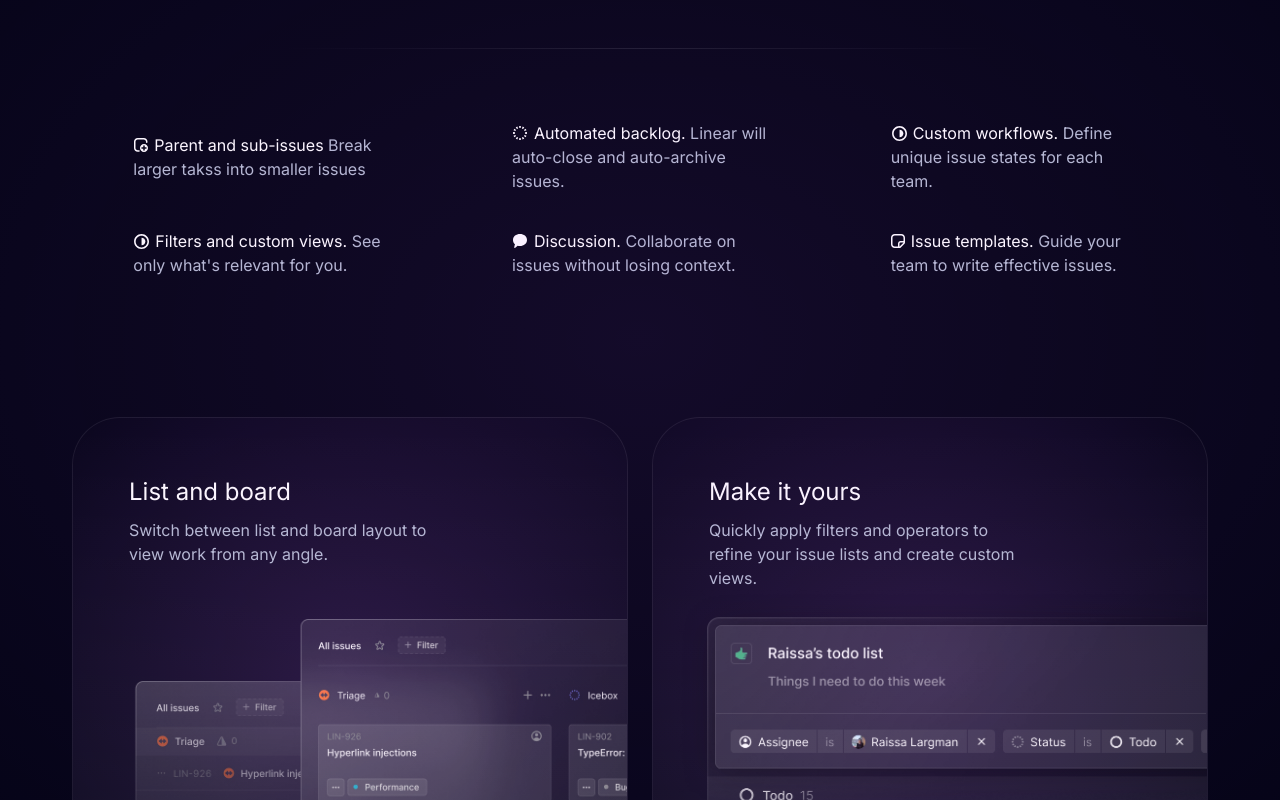
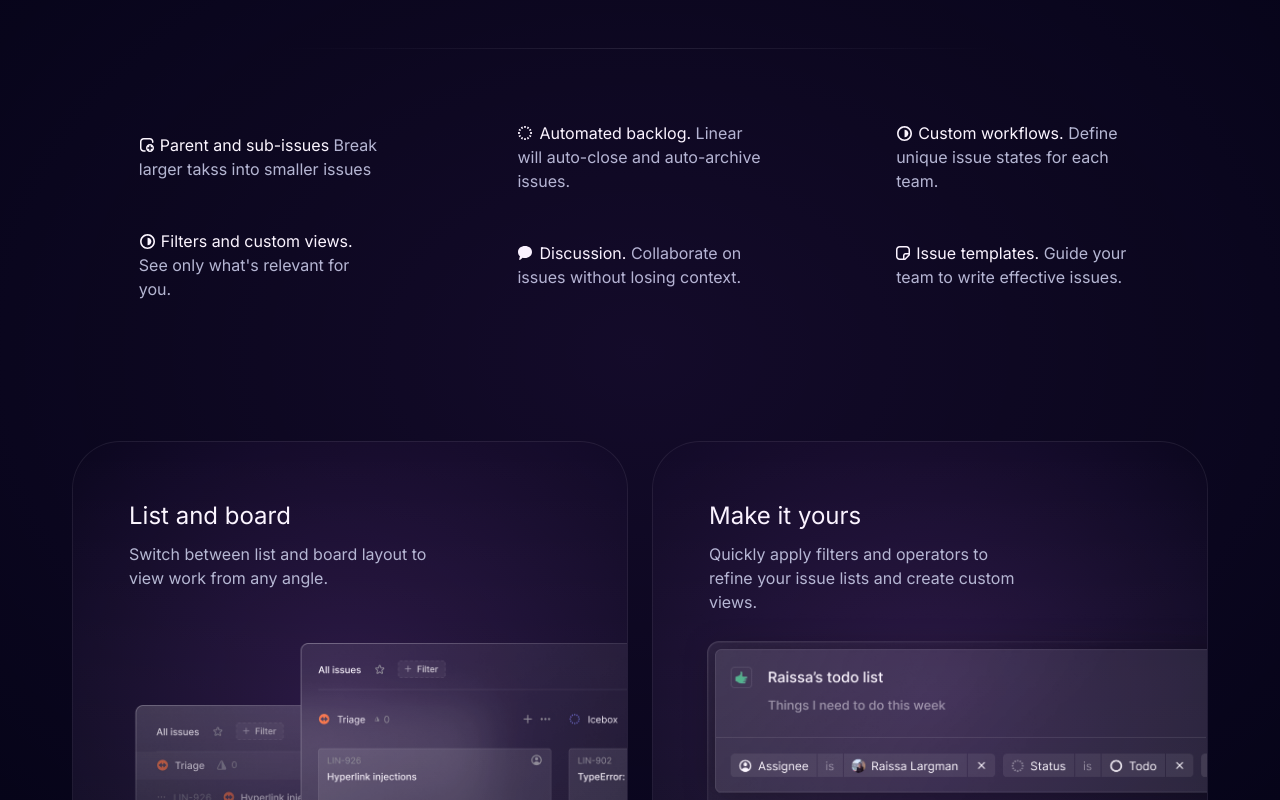
Before and after one commit to Marvinkwame/Linear-Landing-Page, a Next.js app: page / in a window 1280 px wide. Shown: the part 4280-5080 px from the top of the page. Built offline with nearby package versions, Linux system fonts and the light colour scheme.

Commit message:
Grid issues

```diff
--- a/app/components/Features.tsx
+++ b/app/components/Features.tsx
@@ -85,7 +85,7 @@ const FeatureGrid = ({ features }: FeatureGridProps) => {
         <Container>
             <div className='text-primary-text w-full text-sm md:text-md grid gap-y-9 mb-16 md:mb-[14rem] grid-cols-2 md:grid-cols-3 place-items-center'>
                 {features.map(({ title, icon: Icon, text }) => (
-                    <div key={title} className='max-w-[25.6rem] [&_svg]:mb-[4px] md:[&_svg]:inline [&_svg]:fill-white md:[&_svg]:mb-[2px] md:[&_svg]:mr-[6px] '>
+                    <div key={title} className='max-w-[24.5rem] [&_svg]:mb-[4px] md:[&_svg]:inline [&_svg]:fill-white md:[&_svg]:mb-[2px] md:[&_svg]:mr-[6px] '>
                         <Icon />
                         <span className='text-white block md:inline'>{title}</span>  {text}
                     </div>
@@ -111,7 +111,7 @@ const FeatureCards = ({ features }: FeatureCardProps) => {
                 {features.map(({ image, text, title, imageClassName }) => (
                     <div key={title} className='relative before:absolute before:inset-0 aspect-[1.1/1] overflow-hidden before:bg-glass-gradient rounded-[2.4rem] md:rounded-[4.8rem] py-6 px-8 md:p-14 border border-bar bg-[radial-gradient(ellipse_at_center,rgba(var(--feature-color),0.15),transparent)]'>
                         <h3 className='mb-2 text-2xl text-white'>{title}</h3>
-                        <p className="max-w-[31rem] mb-16 md:mb-0 text-sm md:text-md text-primary-text">{text}</p>
+                        <p className="max-w-[31rem] text-md text-primary-text">{text}</p>
                         <img
                             src={image}
                             alt={title}
--- a/app/components/sections/SetDirection.tsx
+++ b/app/components/sections/SetDirection.tsx
@@ -69,7 +69,7 @@ export const SetDirection = () => {
           },
           {
             image: "/card-roadmaps.webp",
-            imageClassName: "top-[55%] md:top-[40%] w-full left-[2%]",
+            imageClassName: "top-[60%] md:top-[40%] w-full left-[2%]",
             title: "Focus on the big picture",
             text: "Explore every company project in one view to easily identify what needs attention.",
           },
```
